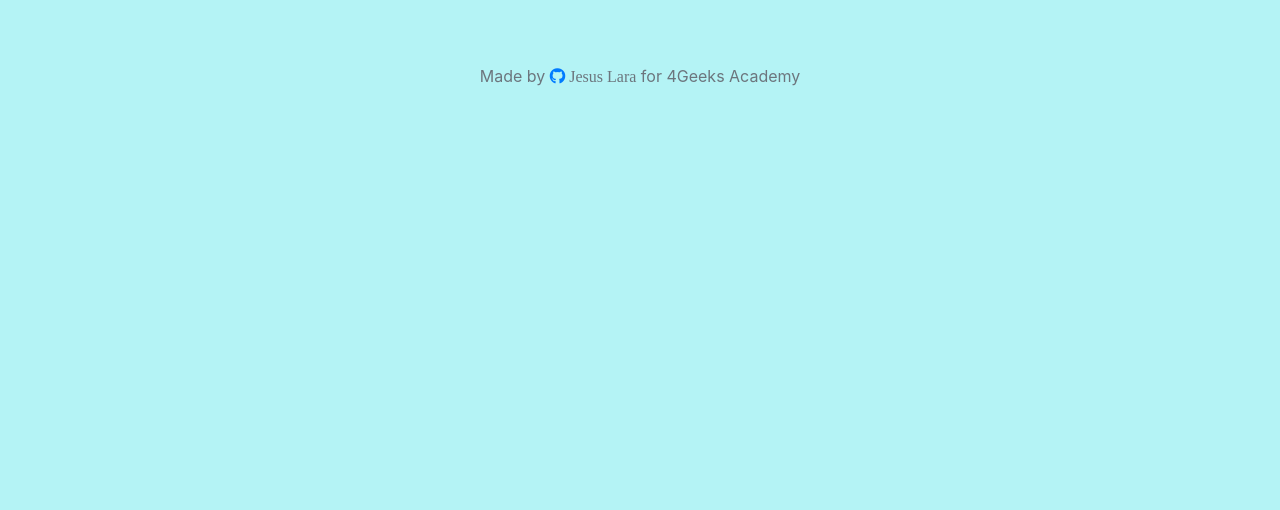
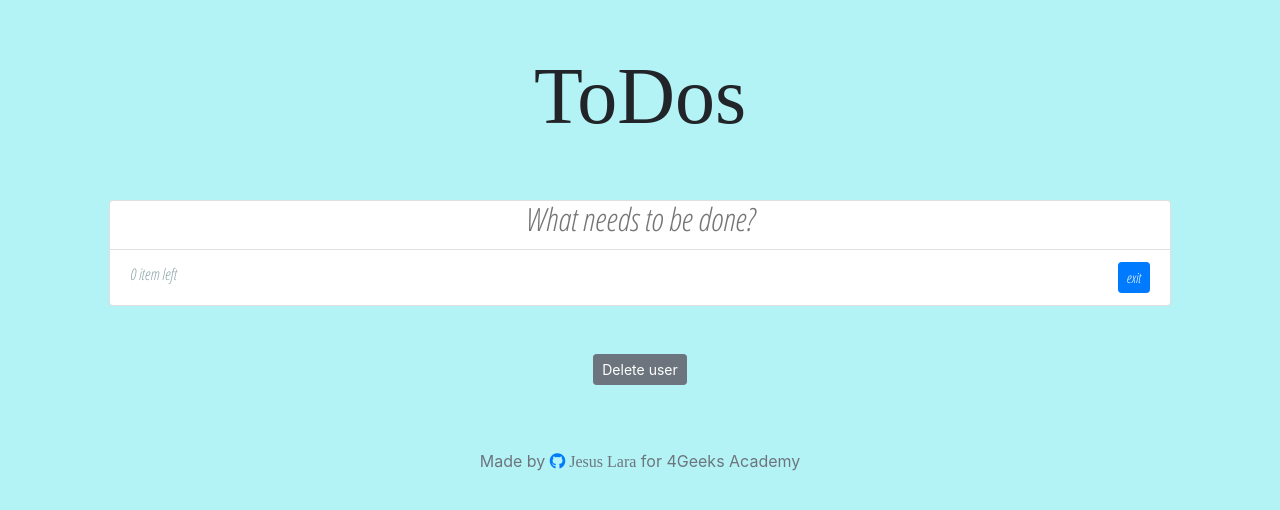
Before and after one commit to GsusLara/TodoList, a React app: page /demo in a window 1280 px wide. Built offline with nearby package versions, Linux system fonts and the light colour scheme; a web font is replaced by a local one.

Commit message:
vistas cargadas

```diff
--- /dev/null
+++ b/src/js/component/loading.js
@@ -0,0 +1,15 @@
+import React from "react";
+import "../../styles/loading.scss";
+
+export const Loading = () => {
+	return (
+		<div className="container-fluid fullpage position-absolute">
+			<div className="d-flex justify-content-center mt-5">
+				<div className="spinner-border text-primary" role="status" aria-hidden="true" />
+			</div>
+			<div className="textCarga d-block col-12 text-center mt-3">
+				<span>Loading....</span>
+			</div>
+		</div>
+	);
+};
--- a/src/js/store/flux.js
+++ b/src/js/store/flux.js
@@ -2,12 +2,13 @@ const getState = ({ getStore, getActions, setStore }) => {
 	return {
 		store: {
 			tareas: [],
-			variable2: ""
+			urlUsuario: ""
 		},
 		actions: {
 			ingreso: usuario => {
 				let temporal = [];
 				let url = `https://assets.breatheco.de/apis/fake/todos/user/${usuario}`;
+				setStore({ urlUsuario: url });
 				fetch(url, {
 					//peticion get a la api
 					method: "GET",
@@ -41,6 +42,49 @@ const getState = ({ getStore, getActions, setStore }) => {
 						}
 					})
 					.catch(error => alert("error", error)); //captura otros errores
+			},
+			actualizar: (nuevaListaTareas, direccionUsuario) => {
+				setStore({ tareas: nuevaListaTareas });
+				let subir = nuevaListaTareas.map(item => {
+					///formatea el array contenido en lista, para que sea entendido por la api, agregando etiquetas que necesita
+					let obj = { label: "", done: false };
+					obj.label = item;
+					return obj; //devuelve el objeto y lo carga en la variable "subir" en formato json, similar al descargado al inicio de la pagina
+				});
+
+				let parametros = {
+					//parametros necesarios para la carga de la informacion en la api
+					method: "PUT",
+					headers: { "Content-Type": "application/json" },
+					body: JSON.stringify(subir) //se incluye el objeto con la lista que queremos subir
+				};
+
+				fetch(direccionUsuario, parametros) //se ejecuta la consulta con los datos anteriores
+					.then(response => {
+						if (response.status >= 200 && response.status < 300) {
+							//se filtra la respuesta del servidor
+							return "Updated successfully"; //si la respuesta es correcta nos da ekl mensaje
+						} else {
+							return "fail"; //si da error nos lo indica
+						}
+					})
+					.then(result => alert(result))
+					.catch(error => alert("error", error)); //captura cualquier otro tipo de error
+			},
+			userborrado: direccionUsuario => {
+				//funcion para eliminar un usuario
+				fetch(direccionUsuario, { method: "DELETE" }) //solicitud a la api
+					.then(response => {
+						if (response.status >= 200 && response.status < 300) {
+							//filtra la respuesta
+							return "User deletion completed";
+						} else {
+							return "There was a problem!";
+						}
+					})
+					.then(result => alert(result))
+					.catch(error => alert("error", error));
+				setStore({ tareas: [] });
 			}
 		}
 	};
--- a/src/js/views/demo.js
+++ b/src/js/views/demo.js
@@ -1,65 +1,25 @@
-import React, { useState, useEffect, useContext } from "react";
+import React, { useState, useContext } from "react";
 import { Link } from "react-router-dom";
 import { Context } from "../store/appContext";
 import "../../styles/demo.scss";
 
 export const Demo = () => {
 	const { store, actions } = useContext(Context);
-	// let borrar = dato => {
-	// 	//funcion para borrar una tarea en la lista
-	// 	setLista(lista.filter(salida => salida !== dato)); //elimina esa tarea en el array lista haciendo un filtrado de la totalidad por parabra
-	// };
-	// const guardar = (direccion, lista) => {
-	// 	//inicia la funcion de consulta al api para guardar la lista modificada en la pagina web
+	const [tarea, setTarea] = useState("");
+	const [lista, setLista] = useState(store.tareas);
 
-	// 	let subir = lista.map(item => {
-	// 		///formatea el array contenido en lista, para que sea entendido por la api, agregando etiquetas que necesita
-	// 		let obj = { label: "", done: false };
-	// 		obj.label = item;
-	// 		return obj; //devuelve el objeto y lo carga en la variable "subir" en formato json, similar al descargado al inicio de la pagina
-	// 	});
-
-	// 	let parametros = {
-	// 		//parametros necesarios para la carga de la informacion en la api
-	// 		method: "PUT",
-	// 		headers: { "Content-Type": "application/json" },
-	// 		body: JSON.stringify(subir) //se incluye el objeto con la lista que queremos subir
-	// 	};
-
-	// 	fetch(direccion, parametros) //se ejecuta la consulta con los datos anteriores
-	// 		.then(response => {
-	// 			if (response.status >= 200 && response.status < 300) {
-	// 				//se filtra la respuesta del servidor
-	// 				return "Updated successfully"; //si la respuesta es correcta nos da ekl mensaje
-	// 			} else {
-	// 				return "fail"; //si da error nos lo indica
-	// 			}
-	// 		})
-	// 		.then(result => alert(result)) //imprime la respuesta enviada por el then anterior
-	// 		.catch(error => alert("error", error)); //captura cualquier otro tipo de error
-	// 	setLista([]); //limpia el array lista
-	// };
-	// const userborrado = () => {
-	// 	//funcion para eliminar un usuario
-	// 	fetch(direccion, { method: "DELETE" }) //solicitud a la api
-	// 		.then(response => {
-	// 			if (response.status >= 200 && response.status < 300) {
-	// 				//filtra la respuesta
-	// 				return "User deletion completed";
-	// 			} else {
-	// 				return "There was a problem!";
-	// 			}
-	// 		})
-	// 		.then(result => alert(result))
-	// 		.catch(error => alert("error", error));
-	// 	setLista([]);
-	// };
-	// const [habilitado, sethabilitado] = useState(true); //variables para habilitar el boton de guardado
+	let borrar = dato => {
+		//funcion para borrar una tarea en la lista
+		setLista(lista.filter(salida => salida !== dato)); //elimina esa tarea en el array lista haciendo un filtrado de la totalidad por parabra
+		actions.actualizar(lista, store.urlUsuario);
+	};
 
 	return (
-		<div className="text-center mt-5">
-			{/* <h1 className="title">ToDos</h1>
-			<div className="container">
+		<div className=" row justify-content-center text-center mt-5">
+			<div className="col-12">
+				<h1 className="title">ToDos</h1>
+			</div>
+			<div className="col-10 mt-5 mb-5">
 				<ul className="list-group">
 					<input
 						className="list-group-item"
@@ -73,8 +33,8 @@ export const Demo = () => {
 								if (tarea !== "") {
 									//evita el ingreso de datos en blanco
 									setLista(lista => [...lista, tarea]); //carga esa tarea al array lista
+									actions.actualizar(lista, store.urlUsuario);
 									setTarea(""); //limpia la variable
-									sethabilitado(false); //habilita el boton de guardar
 								} else {
 									alert("Type a task and press enter"); //si preciono enter y estaba el input en blanco
 								}
@@ -92,7 +52,6 @@ export const Demo = () => {
 								style={{ float: "right" }}
 								className="btn btn-light"
 								onClick={() => {
-									sethabilitado(false); //habiliota el boton para guardar
 									borrar(item); //llama a la funcion para borrar una tarea
 								}}>
 								<i className="fas fa-trash-alt"></i>
@@ -104,46 +63,25 @@ export const Demo = () => {
 						{lista.length} item left
 						<Link to="/">
 							<button //boton para guardar la info
-								id="save"
+								id="exit"
 								type="button"
-								className="btn btn-success"
-								disabled={habilitado}
-								onClick={() => {
-									sethabilitado(true); //deshabilita el boton de guardar
-									guardar(direccion, lista); //llama al la funcion para cargar la informacion a la api
-								}}>
-								Save an exit
+								className="btn btn-primary btn-sm">
+								exit
 							</button>
 						</Link>
 					</li>
 				</ul>
 			</div>
-			<hr />
+			<div className="col-12">
 				<Link to="/">
 					<button //boton para borrar usuario
 						type="button"
-					className="btn btn-secondary btn-sm"
-					style={{
-						display: "block",
-						marginLeft: "2%",
-						float: "left"
-					}}
-					onClick={() => userborrado()}>
+						className="btn btn-secondary btn-sm delete mb-5"
+						onClick={() => actions.userborrado(store.urlUsuario)}>
 						Delete user
 					</button>
 				</Link>
-			<Link to="/">
-				<button //boton para salir sin modificar nada
-					type="button"
-					className="btn btn-primary btn-sm"
-					style={{
-						marginLeft: "2%",
-						display: "block",
-						float: "left"
-					}}>
-					Exit without save
-				</button>
-			</Link> */}
+			</div>
 		</div>
 	);
 };
--- a/src/js/views/home.js
+++ b/src/js/views/home.js
@@ -1,16 +1,26 @@
 import React, { useState, useContext } from "react";
 import { Context } from "../store/appContext";
-import { Link, useHistory } from "react-router-dom";
+import { useHistory } from "react-router-dom";
 import "../../styles/home.scss";
+import { Loading } from "../component/loading";
 
 export const Home = () => {
 	let ruta = useHistory();
 	const { store, actions } = useContext(Context);
 	const [usuario, setusuario] = useState("");
+	const [espera, setEspera] = useState("false");
+
 	const entrar = usuario => {
 		actions.ingreso(usuario);
 		setusuario("");
+		setEspera(true);
+		setInterval(() => {
+			ruta.push("/demo");
+		}, 3000);
 	};
+	if (espera == true) {
+		return <Loading />;
+	} else {
 		return (
 			<div className="container-fluid">
 				<div className="row justify-content-center">
@@ -29,15 +39,13 @@ export const Home = () => {
 									/// reconoce cuando el usuario preciona enter
 									if (usuario !== "") {
 										//no permite que el usuario quede en blanco
-									actions.ingreso(usuario);
-									ruta.push("/demo");
+										entrar(usuario);
 									} else {
 										alert("Type a Username and press enter"); //si preciono enter con el usuario en blanco muestra un mensaje
 									}
 								}
 							}}
 						/>
-					<Link to="/demo" className="text-decoration-none">
 						<button //boton que nos envia a la vista interna
 							className="btn btn-success d-block mx-auto mt-5"
 							type="button"
@@ -47,9 +55,9 @@ export const Home = () => {
 							}}>
 							Get in
 						</button>
-					</Link>
 					</div>
 				</div>
 			</div>
 		);
+	}
 };
--- a/src/styles/demo.scss
+++ b/src/styles/demo.scss
@@ -0,0 +1,23 @@
+input::placeholder {
+  text-align: center;
+  font-family: "Open Sans Condensed", sans-serif;
+  font-size: 2rem;
+}
+#lastItem {
+  text-align: left;
+  font-family: "Open Sans Condensed", sans-serif;
+  color: rgb(140, 165, 167);
+  font-size: 1rem;
+}
+li {
+  font-family: "Akaya Telivigala", cursive;
+  font-size: 1.5rem;
+}
+#exit {
+  float: right;
+}
+.delete {
+  display: "block";
+  margin-left: "2%";
+  float: "left";
+}
--- /dev/null
+++ b/src/styles/loading.scss
@@ -0,0 +1,5 @@
+.fullpage{
+    height: 100vh;
+    background: #B4F3F5;
+    color: #000;
+}
```
Also changed, not shown: src/styles/home.scss (+0 -28 lines), README.md. Lines whose indentation alone changed are shown as unchanged.
